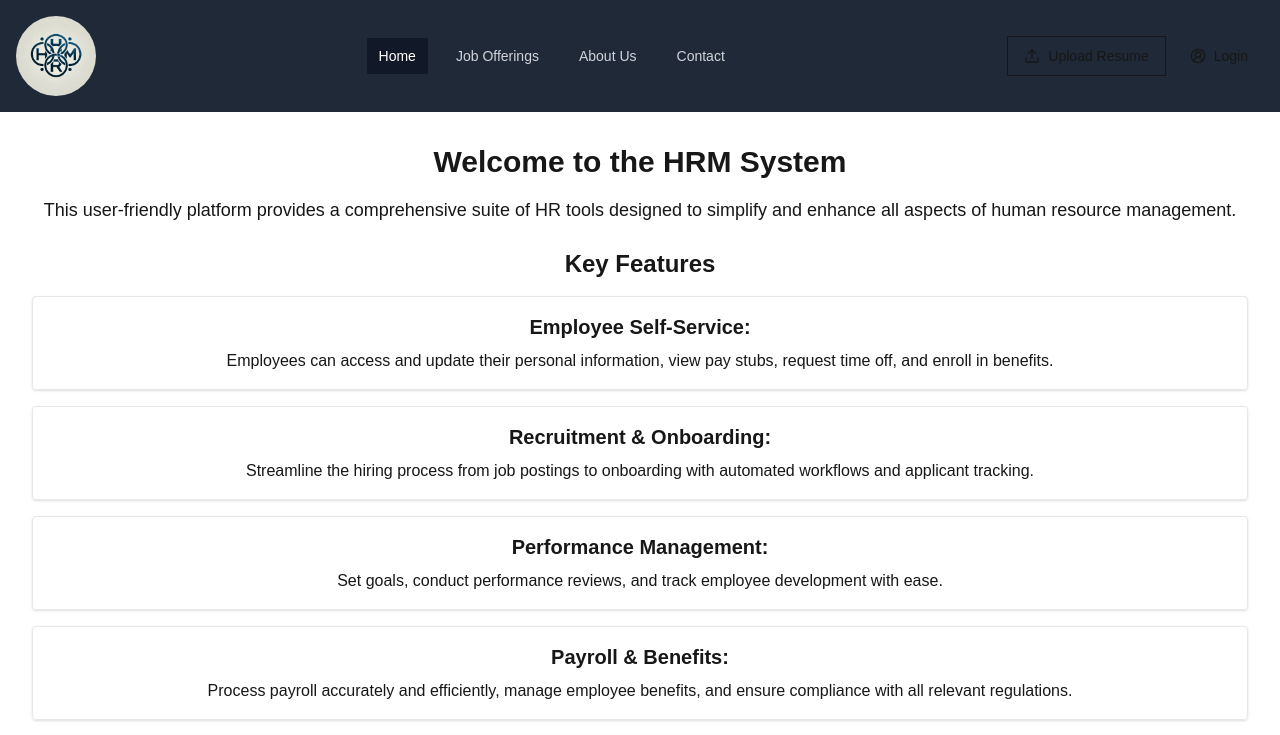
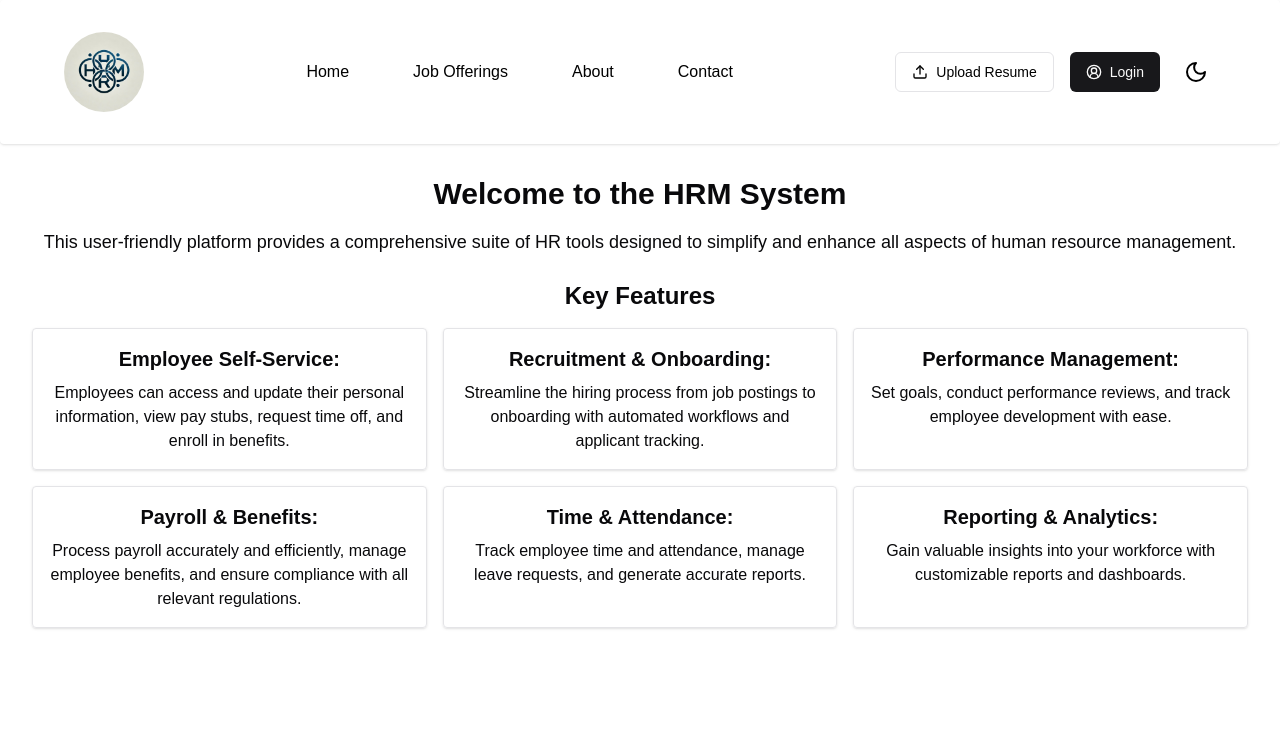
Before and after one commit to MattUreal/nextproject, a Next.js app: page /homepage in a window 1280 px wide. Shown: the top 735 px of the page. Built offline with nearby package versions, Linux system fonts and the light colour scheme.

Commit message:
navbar fix added new features

```diff
--- a/app/components/Footer.jsx
+++ b/app/components/Footer.jsx
@@ -3,8 +3,6 @@ import React from "react";
 
 const Footer =()=>{
     return (
-
-
         <footer className=" bottom-0 left-0 z-20 w-full p-4">
             <div className="mx-auto w-full max-w-screen-xl">
             <div className="grid grid-cols-2 gap-8 px-4 py-6 lg:py-8 md:grid-cols-4">
@@ -72,7 +70,7 @@ const Footer =()=>{
                     </ul>
                 </div>
             </div>
-    <div className="px-4 py-6 dark:bg-gray-700 md:flex md:items-center md:justify-between">
+            <div className="px-4 py-6  md:flex md:items-center md:justify-between">
                 <span className="text-sm text-gray-500 dark:text-gray-300 sm:text-center">©2024 HRM System. All rights reserved.
                 </span>
 
--- a/app/components/Navbar.jsx
+++ b/app/components/Navbar.jsx
@@ -1,48 +1,168 @@
+'use client'
+
 import React from "react";
+import { useState, useEffect } from "react";
 import Link from "next/link";
 import Image from "next/image";
+import { useRouter } from 'next/navigation';
+
 import { Button } from "@/components/ui/button";
-import { CircleUserRound,Upload } from 'lucide-react';
+import { CircleUserRound,Upload,Sun,Moon } from 'lucide-react';
 
 const Navbar =()=>{
+  const [isOpen, setIsOpen] = useState(false);
+  const [isDarkMode, setIsDarkMode] = useState(false);
+  const router = useRouter();
+
+  useEffect(() => {
+    const storedTheme = localStorage.getItem('theme');
+    if (storedTheme) {
+      setIsDarkMode(storedTheme === 'dark');
+      document.documentElement.classList.toggle('dark', storedTheme === 'dark');
+    }
+  }, []);
+
+  const toggleTheme = () => {
+    const newTheme = isDarkMode ? 'light' : 'dark';
+    setIsDarkMode(!isDarkMode);
+    localStorage.setItem('theme', newTheme);
+    document.documentElement.classList.toggle('dark', newTheme === 'dark');
+  };
+
+  const navItems = [
+    { path: '/homepage', label: 'Home' },
+    { path: '/about', label: 'About' },
+    { path: '/offerings', label: 'Services' },
+    { path: '/contact', label: 'Contact' },
+  ];
+
+  const isActive = (path) => router.pathname === path;
+
     return (
+      <nav className="  text-black border-b-1 border-cyan-50 p-4 rounded shadow dark:text-gray-50">
+      <div className=" mx-auto items-center px-4 sm:px-6 lg:px-8">
+        <div className="flex items-center justify-between p-4">
+          <div className="flex items-center">
+            <Link href="/homepage">
+            <Image className="size-20 rounded-full" src='/hrm-logo.jpg' alt="logo" width={74} height={29} />
+            </Link>
+          </div>
 
-        <nav className="flex justify-between items-center p-4 bg-gray-800">
-         <Link className="" href="/homepage">
-                <Image className="size-20 rounded-full" src='/hrm-logo.jpg' alt="logo" width={74} height={29} />
-
+          <div className="-mr-2 flex md:hidden">
+            <button
+              onClick={() => setIsOpen(!isOpen)}
+              className="inline-flex items-center justify-center p-2 rounded-md text-white ring-black dark:ring-white ring-inset ring-2   focus:outline-none focus:ring-2 focus:ring-inset focus:ring-white "
+            >
+              <span className="sr-only">Open main menu</span>
+              {isOpen ? (
+                <svg
+                  className="h-6 w-6 text-black dark:text-white"
+                  xmlns="http://www.w3.org/2000/svg"
+                  fill="none"
+                  viewBox="0 0 24 24"
+                  stroke="currentColor"
+                  aria-hidden="true"
+                >
+                  <path
+                    strokeLinecap="round"
+                    strokeLinejoin="round"
+                    strokeWidth="2"
+                    d="M6 18L18 6M6 6l12 12"
+                  />
+                </svg>
+              ) : (
+                <svg
+                  className="h-6 w-6 text-black dark:text-white"
+                  xmlns="http://www.w3.org/2000/svg"
+                  fill="none"
+                  viewBox="0 0 24 24"
+                  stroke="currentColor"
+                  aria-hidden="true"
+                >
+                  <path
+                    strokeLinecap="round"
+                    strokeLinejoin="round"
+                    strokeWidth="2"
+                    d="M4 6h16M4 12h16m-7 6h7"
+                  />
+                </svg>
+              )}
+            </button>
+          </div>
+          <div className="hidden md:flex md:items-center md:space-x-8">
+            <Link href="/">
+              <h2 className={`hover:text-white hover:bg-black hover:rounded-xl dark:hover:bg-white dark:hover:text-black p-4 ${isActive('/about') ? 'bg-green-700 dark:bg-gray-600'  : ''}`}>Home</h2>
+            </Link>
+            <Link href="/offerings">
+              <h2 className={`hover:text-white hover:bg-black hover:rounded-xl  dark:hover:bg-white dark:hover:text-black p-4 ${isActive('/offerings') ? 'bg-green-700 dark:bg-gray-600' : ''}`}>Job Offerings</h2>
+            </Link>
+            <Link href="/about">
+              <h2 className={`hover:text-white hover:bg-black hover:rounded-xl  dark:hover:bg-white dark:hover:text-black p-4 ${isActive('/about') ? 'bg-green-700 dark:bg-gray-600'  : ''}`}>About</h2>
             </Link>
 
-        <ul className="flex space-x-4">
-          <li>
-            <Link href="/" >
-              <h2 className="rounded-md bg-gray-900 px-3 py-2 text-sm font-medium text-white" aria-current="page">Home</h2>
+            <Link href="/contact">
+              <h2 className={`hover:text-white hover:bg-black hover:rounded-xl  dark:hover:bg-white dark:hover:text-black p-4 ${isActive('/contact') ? 'bg-green-700 dark:bg-gray-600' : ''}`}>Contact</h2>
             </Link>
-          </li>
-          <li>
-            <Link href="/offerings" >
-              <h2 className="rounded-md px-3 py-2 text-sm font-medium text-gray-300 hover:bg-gray-700 hover:text-white">Job Offerings</h2>
-            </Link>
-          </li>
-          <li>
-            <Link href="/about" >
-              <h2 className="rounded-md px-3 py-2 text-sm font-medium text-gray-300 hover:bg-gray-700 hover:text-white">About Us</h2>
-            </Link>
-          </li>
-          <li>
-            <Link href="/contact" >
-              <h2 className="rounded-md px-3 py-2 text-sm font-medium text-gray-300 hover:bg-gray-700 hover:text-white">Contact</h2>
-            </Link>
-          </li>
-        </ul>
-        <div className="flex space-x-2 ">
-            <Link href="/"><Button variant="outline"><Upload/>Upload Resume</Button></Link>
-            <Link href="/"><Button ><CircleUserRound size={40}/>Login</Button></Link>
+             {/* {navItems.map((item) => (
+              <Link href={item.path} key={item.path}>
+                <h2
+                  className={`hover:text-gray-200 dark:hover:text-gray-400 px-3 py-2 rounded-md ${
+                    router.pathname === item.path
+                      ? 'bg-blue-700 dark:bg-gray-600'
+                      : ''
+                  }`}
+                >
+                  {item.label}
+                </h2>
+              </Link>
+            ))} */}
 
+          </div>
+            <div className="hidden md:flex md:space-x-4  ">
+              <Link href="/"><Button variant="outline"><Upload/>Upload Resume</Button></Link>
+              <Link href="/"><Button><CircleUserRound size={40}/>Login</Button></Link>
+              <button
+              onClick={toggleTheme}
+              className="p-2 rounded-md outline-offset-1 dark:outline-white"
+              >
+              {isDarkMode ? <Sun/> : <Moon className="dark:bg-black"/>}
+              </button>
+            </div>
 
         </div>
+      </div>
 
-      </nav>
+      {isOpen && (
+        <div className="md:hidden ">
+          <div className="px-2 pt-5 pb-3 space-y-5 sm:px-3 flex flex-col items-center mr-0">
+          <Link href="/">
+              <h2 className="block text-base font-medium p-4 hover:rounded-xl hover:text-white hover:bg-black  dark:hover:bg-white dark:hover:text-black">Home</h2>
+            </Link>
+            <Link href="/offerings">
+              <h2 className="block text-base font-medium p-4 hover:rounded-xl  hover:text-white hover:bg-black  dark:hover:bg-white dark:hover:text-black">Job Offerings</h2>
+            </Link>
+            <Link href="/about">
+              <h2 className="block text-base font-medium p-4 hover:rounded-xl  hover:text-white hover:bg-black  dark:hover:bg-white dark:hover:text-black">About</h2>
+            </Link>
+
+            <Link href="/contact">
+              <h2 className="block text-base font-medium p-4 hover:rounded-xl  hover:text-white hover:bg-black dark:hover:bg-white dark:hover:text-black">Contact</h2>
+            </Link>
+             <div className="flex flex-col items-center space-y-2 right-0">
+            <Link href="/" ><Button variant="outline"><Upload/>Upload Resume</Button></Link>
+            <Link href="/"><Button ><CircleUserRound size={20}/>Login</Button></Link>
+              </div>
+              <button
+              onClick={toggleTheme}
+              className="p-2 rounded-md outline-offset-1 dark:outline-white"
+              >
+              {isDarkMode ? <Sun/> : <Moon className="dark:bg-black"/>}
+            </button>
+          </div>
+
+        </div>
+      )}
+    </nav>
     )
 }
 
--- a/app/globals.css
+++ b/app/globals.css
@@ -1,4 +1,4 @@
-@tailwind base;
+/* @tailwind base;
 @tailwind components;
 @tailwind utilities;
 
@@ -19,4 +19,78 @@ body {
   color: var(--foreground);
   background: var(--background);
   font-family: Arial, Helvetica, sans-serif;
+} */
+
+
+@tailwind base;
+@tailwind components;
+@tailwind utilities;
+
+body {
+  font-family: Arial, Helvetica, sans-serif;
 }
+
+@layer base {
+  :root {
+    --background: 0 0% 100%;
+    --foreground: 240 10% 3.9%;
+    --card: 0 0% 100%;
+    --card-foreground: 240 10% 3.9%;
+    --popover: 0 0% 100%;
+    --popover-foreground: 240 10% 3.9%;
+    --primary: 240 5.9% 10%;
+    --primary-foreground: 0 0% 98%;
+    --secondary: 240 4.8% 95.9%;
+    --secondary-foreground: 240 5.9% 10%;
+    --muted: 240 4.8% 95.9%;
+    --muted-foreground: 240 3.8% 46.1%;
+    --accent: 240 4.8% 95.9%;
+    --accent-foreground: 240 5.9% 10%;
+    --destructive: 0 84.2% 60.2%;
+    --destructive-foreground: 0 0% 98%;
+    --border: 240 5.9% 90%;
+    --input: 240 5.9% 90%;
+    --ring: 240 10% 3.9%;
+    --chart-1: 12 76% 61%;
+    --chart-2: 173 58% 39%;
+    --chart-3: 197 37% 24%;
+    --chart-4: 43 74% 66%;
+    --chart-5: 27 87% 67%;
+    --radius: 0.5rem;
+  }
+  .dark {
+    --background: 240 10% 3.9%;
+    --foreground: 0 0% 98%;
+    --card: 240 10% 3.9%;
+    --card-foreground: 0 0% 98%;
+    --popover: 240 10% 3.9%;
+    --popover-foreground: 0 0% 98%;
+    --primary: 0 0% 98%;
+    --primary-foreground: 240 5.9% 10%;
+    --secondary: 240 3.7% 15.9%;
+    --secondary-foreground: 0 0% 98%;
+    --muted: 240 3.7% 15.9%;
+    --muted-foreground: 240 5% 64.9%;
+    --accent: 240 3.7% 15.9%;
+    --accent-foreground: 0 0% 98%;
+    --destructive: 0 62.8% 30.6%;
+    --destructive-foreground: 0 0% 98%;
+    --border: 240 3.7% 15.9%;
+    --input: 240 3.7% 15.9%;
+    --ring: 240 4.9% 83.9%;
+    --chart-1: 220 70% 50%;
+    --chart-2: 160 60% 45%;
+    --chart-3: 30 80% 55%;
+    --chart-4: 280 65% 60%;
+    --chart-5: 340 75% 55%;
+  }
+}
+
+@layer base {
+  * {
+    @apply border-border;
+  }
+  body {
+    @apply bg-background text-foreground;
+  }
+}
--- a/app/homepage/page.js
+++ b/app/homepage/page.js
@@ -21,44 +21,37 @@ export default function HomePage() {
         and enhance all aspects of human resource management.
         </p>
         {/* Key Features */}
-        <section>
+        <section >
         <h2 className="text-2xl font-semibold mb-4">Key Features</h2>
-          <ol className="space-y-4">
-
-              <li className="border p-4 rounded shadow">
+        <div className="grid grid-cols-1 sm:grid-cols-2 md:grid-cols-3 lg:grid-cols-3 gap-4">
+  <div className="border p-4 rounded shadow">
     <h3 className="text-xl font-bold">Employee Self-Service:</h3>
-
     <p className="mt-2"> Employees can access and update their personal information, view pay stubs, request time off, and enroll in benefits.
     </p>
-              </li>
-              <li className="border p-4 rounded shadow">
+  </div>
+  <div className="border p-4 rounded shadow">
     <h3 className="text-xl font-bold">Recruitment & Onboarding: </h3>
-
     <p className="mt-2"> Streamline the hiring process from job postings to onboarding with automated workflows and applicant tracking.</p>
-              </li>
-              <li className="border p-4 rounded shadow">
+  </div>
+  <div className="border p-4 rounded shadow">
     <h3 className="text-xl font-bold">Performance Management: </h3>
-
-                <p className="mt-2">Set goals, conduct performance reviews, and track employee development with ease.</p>
-              </li>
-              <li className="border p-4 rounded shadow">
+    <p className="mt-2"> Set goals, conduct performance reviews, and track employee development with ease.</p>
+  </div>
+  <div className="border p-4 rounded shadow">
     <h3 className="text-xl font-bold">Payroll & Benefits:</h3>
-
     <p className="mt-2"> Process payroll accurately and efficiently, manage employee benefits, and ensure compliance with all relevant regulations.</p>
-              </li>
-              <li className="border p-4 rounded shadow">
+  </div>
+  <div className="border p-4 rounded shadow">
     <h3 className="text-xl font-bold">Time & Attendance:</h3>
-
     <p className="mt-2"> Track employee time and attendance, manage leave requests, and generate accurate reports.
     </p>
-              </li>
-              <li className="border p-4 rounded shadow">
+  </div>
+  <div className="border p-4 rounded shadow">
     <h3 className="text-xl font-bold">Reporting & Analytics:</h3>
+    <p className="mt-2"> Gain valuable insights into your workforce with customizable reports and dashboards.</p>
+  </div>
+</div>
 
-                <p className="mt-2"> Gain valuable insights into your workforce with customizable reports and dashboards.</p>
-              </li>
-
-          </ol>
         </section>
 
 
@@ -67,7 +60,7 @@ export default function HomePage() {
       <div className=" py-24 sm:py-32">
   <div className="mx-auto grid max-w-7xl gap-20 px-6 lg:px-8 xl:grid-cols-3">
     <div className="max-w-xl">
-      <h2 className="text-pretty text-3xl font-semibold tracking-tight  sm:text-4xl">Meet our leadership</h2>
+      <h2 className="text-pretty text-3xl font-semibold tracking-tight  sm:text-4xl">Meet our Team</h2>
       <p className="mt-6 text-lg/8 text-gray-600">We’re a dynamic group of individuals who are passionate about what we do and dedicated to delivering the best results for our clients.</p>
     </div>
     <ul role="list" className="grid gap-x-8 gap-y-12 sm:grid-cols-2 sm:gap-y-16 xl:col-span-2">
```
Also changed, not shown: app/offerings/page.js (+8 -2 lines). Lines whose indentation alone changed are shown as unchanged.
